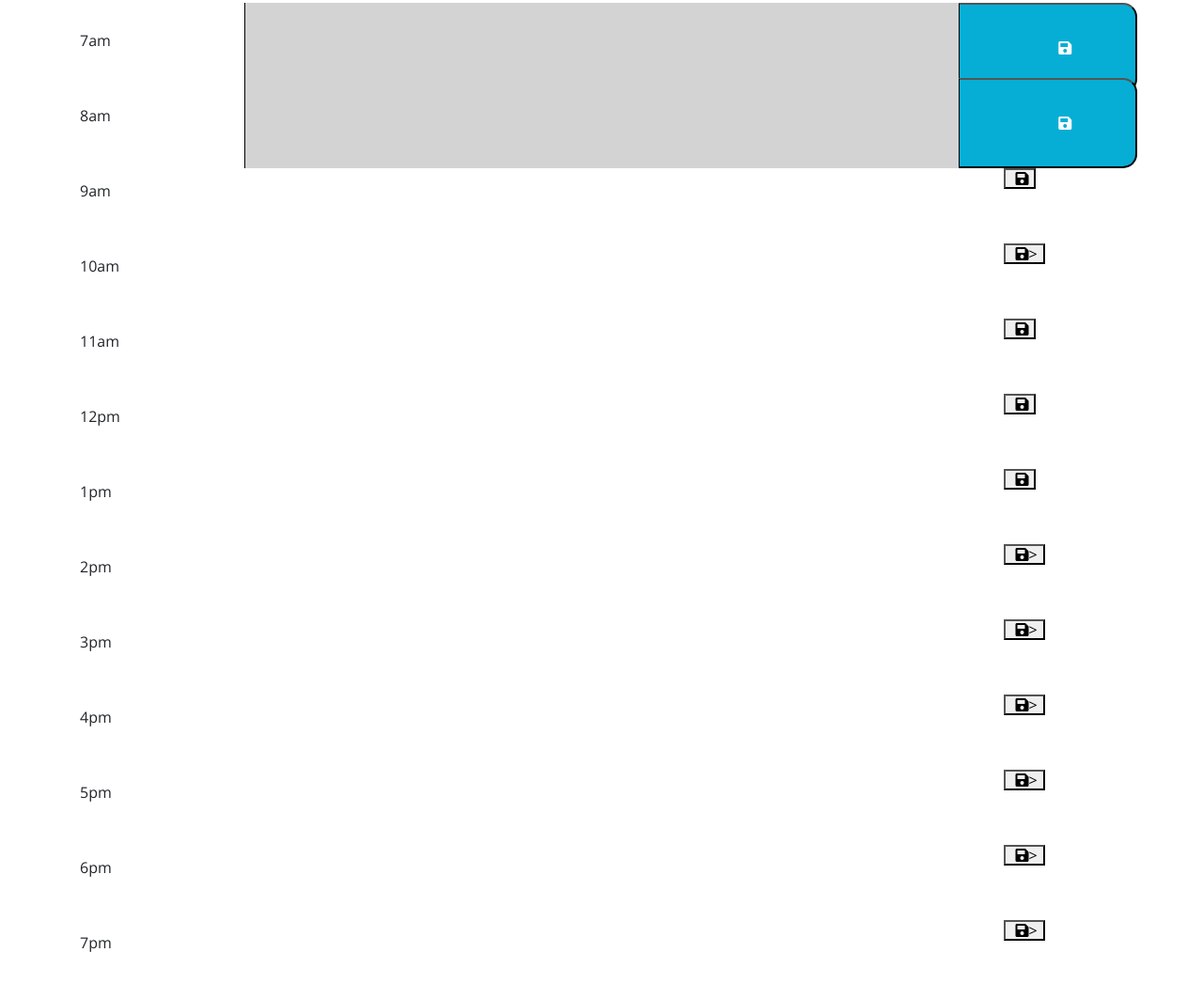
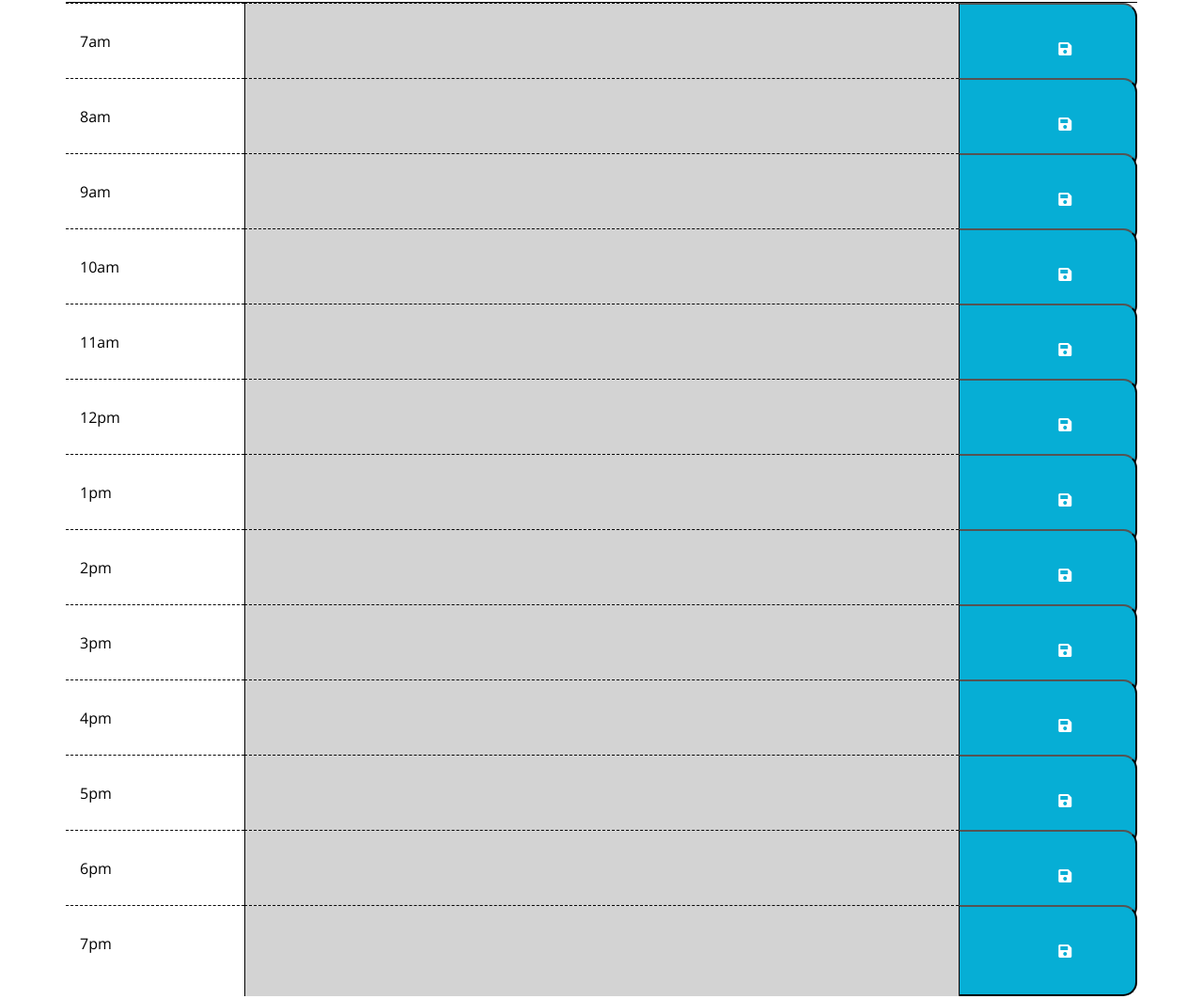
Before and after one commit to Jdoyle5254/workdayscheduler-w5, a plain HTML site: page Develop/index.html in a window 1280 px wide. Shown: the part 334-1397 px from the top of the page at 94% size. Drawn offline with nearby package versions, Linux system fonts and the light colour scheme.

Commit message:
style updates and HTML input updates

```diff
--- a/Develop/index.html
+++ b/Develop/index.html
@@ -24,7 +24,7 @@
   <!-- Timeblocks go here -->
   <div class="container">
     <div class="row hour-7" >
-      <div class="col-2">
+      <div class="col-2 hour">
         <p>7am</p>
       </div>
       <textarea class="col-8 note" name="textarea-7" rows="2">
@@ -34,125 +34,126 @@
       </button>
     </div>
     <div class="row hour-8">
-      <div class="col-2">
+      <div class="col-2 hour">
         <p>8am</p>
       </div>
+      <!-- each block has a note section for user input -->
       <textarea class="col-8 note" name="textarea-8" rows="2">
+      </textarea>
+      <!-- each block has a button to save the input -->
+      <button class="col-2 saveBtn">
+         <i class="fas fa-save"></i>
+      </button>
+    </div>
+    <div class="row hour-9">
+      <div class="col-2 hour">
+        <p>9am</p>
+      </div>
+      <textarea class="col-8 note" name="textarea-9" rows="2">
       </textarea>
       <button class="col-2 saveBtn">
          <i class="fas fa-save"></i>
       </button>
     </div>
-    <div class="row">
-      <div class="col-2">
-        <p>9am</p>
-      </div>
-      <div class="col-8">
-      </div>
-      <div class="col-2">
-        <button> <i class="fas fa-save"></i></button>
-      </div>
-    </div>
-    <div class="row">
-      <div class="col-2">
+    <div class="row hour-10">
+      <div class="col-2 hour">
         <p>10am</p>
       </div>
-
-      <div class="col-8">
-      </div>
-      <div class="col-2">
-        <button> <i class="fas fa-save"></i>></button>
-      </div>
+      <textarea class="col-8 note" name="textarea-10" rows="2">
+      </textarea>
+      <button class="col-2 saveBtn">
+         <i class="fas fa-save"></i>
+      </button>
     </div>
-    <div class="row">
-      <div class="col-2">
+    <div class="row hour-11">
+      <div class="col-2 hour">
         <p>11am</p>
       </div>
-      <div class="col-8">
-      </div>
-      <div class="col-2">
-        <button> <i class="fas fa-save"></i></button>
-      </div>
+      <textarea class="col-8 note" name="textarea-11" rows="2">
+      </textarea>
+      <button class="col-2 saveBtn">
+         <i class="fas fa-save"></i>
+      </button>
     </div>
-    <div class="row">
-      <div class="col-2">
+    <div class="row hour-12">
+      <div class="col-2 hour">
         <p>12pm</p>
       </div>
-      <div class="col-8">
-      </div>
-      <div class="col-2">
-        <button> <i class="fas fa-save"></i></button>
-      </div>
+      <textarea class="col-8 note" name="textarea-12" rows="2">
+      </textarea>
+      <button class="col-2 saveBtn">
+         <i class="fas fa-save"></i>
+      </button>
     </div>
-    <div class="row">
-      <div class="col-2">
+    <div class="row hour-13">
+      <div class="col-2 hour">
         <p>1pm</p>
       </div>
-      <div class="col-8">
-      </div>
-      <div class="col-2">
-        <button> <i class="fas fa-save"></i></button>
-      </div>
+      <textarea class="col-8 note" name="textarea-13" rows="2">
+      </textarea>
+      <button class="col-2 saveBtn">
+         <i class="fas fa-save"></i>
+      </button>
     </div>
-    <div class="row">
-      <div class="col-2">
+    <div class="row hour-14">
+      <div class="col-2 hour">
         <p>2pm</p>
       </div>
-      <div class="col-8">
-      </div>
-      <div class="col-2">
-        <button> <i class="fas fa-save"></i>></button>
-      </div>
+      <textarea class="col-8 note" name="textarea-14" rows="2">
+      </textarea>
+      <button class="col-2 saveBtn">
+         <i class="fas fa-save"></i>
+      </button>
     </div>
-    <div class="row">
-      <div class="col-2">
+    <div class="row hour-15">
+      <div class="col-2 hour">
         <p>3pm</p>
       </div>
-      <div class="col-8">
-      </div>
-      <div class="col-2">
-        <button> <i class="fas fa-save"></i>></button>
-      </div>
+      <textarea class="col-8 note" name="textarea-15" rows="2">
+      </textarea>
+      <button class="col-2 saveBtn">
+         <i class="fas fa-save"></i>
+      </button>
     </div>
-    <div class="row">
-      <div class="col-2">
+    <div class="row hour-16">
+      <div class="col-2 hour">
         <p>4pm</p>
       </div>
-      <div class="col-8">
-      </div>
-      <div class="col-2">
-        <button> <i class="fas fa-save"></i>></button>
-      </div>
+      <textarea class="col-8 note" name="textarea-16" rows="2">
+      </textarea>
+      <button class="col-2 saveBtn">
+         <i class="fas fa-save"></i>
+      </button>
     </div>
-    <div class="row">
-      <div class="col-2">
+    <div class="row hour-17">
+      <div class="col-2 hour">
         <p>5pm</p>
       </div>
-      <div class="col-8">
-      </div>
-      <div class="col-2">
-        <button> <i class="fas fa-save"></i>></button>
-      </div>
+      <textarea class="col-8 note" name="textarea-17" rows="2">
+      </textarea>
+      <button class="col-2 saveBtn">
+         <i class="fas fa-save"></i>
+      </button>
     </div>
-    <div class="row">
-      <div class="col-2">
+    <div class="row hour-18">
+      <div class="col-2 hour">
         <p>6pm</p>
       </div>
-      <div class="col-8">
-      </div>
-      <div class="col-2">
-        <button> <i class="fas fa-save"></i>></button>
-      </div>
+      <textarea class="col-8 note" name="textarea-18" rows="2">
+      </textarea>
+      <button class="col-2 saveBtn">
+         <i class="fas fa-save"></i>
+      </button>
     </div>
-    <div class="row">
-      <div class="col-2">
+    <div class="row hour-19">
+      <div class="col-2 hour">
         <p>7pm</p>
       </div>
-      <div class="col-8">
-      </div>
-      <div class="col-2">
-        <button> <i class="fas fa-save"></i>></button>
-      </div>
+      <textarea class="col-8 note" name="textarea-19" rows="2">
+      </textarea>
+      <button class="col-2 saveBtn">
+         <i class="fas fa-save"></i>
+      </button>
     </div>
 
 
--- a/Develop/script.js
+++ b/Develop/script.js
@@ -19,7 +19,7 @@
 // THEN the current day is displayed at the top of the calendar
 // function that runs on opening of page to display the day and time
 
-$("#currentDay").text(moment().format('MMMM Do YYYY, h:mm:ss a'));
+$("#currentDay").text(moment().format('MMMM Do YYYY, h:mm a'));
    colorChange()
    showNotes()
 // WHEN I view the time blocks for that day
--- a/Develop/style.css
+++ b/Develop/style.css
@@ -8,9 +8,11 @@ textarea{
   background: transparent;
   border: none;
   resize: none;
+  font-family: 'Lucida Sans', 'Lucida Sans Regular', 'Lucida Grande', 'Lucida Sans Unicode', Geneva, Verdana, sans-serif;
   color: #000000;
   border-left: 1px solid black;
   padding: 10px;
+  border-top: 1px dashed #000000;
 }
 
 .jumbotron {
@@ -33,7 +35,7 @@ textarea{
 .row {
   white-space: pre-wrap;
   height: 80px;
-  border-top: 1px solid white;;
+  border-top: 1px solid black;
 }
 
 .hour {
```
